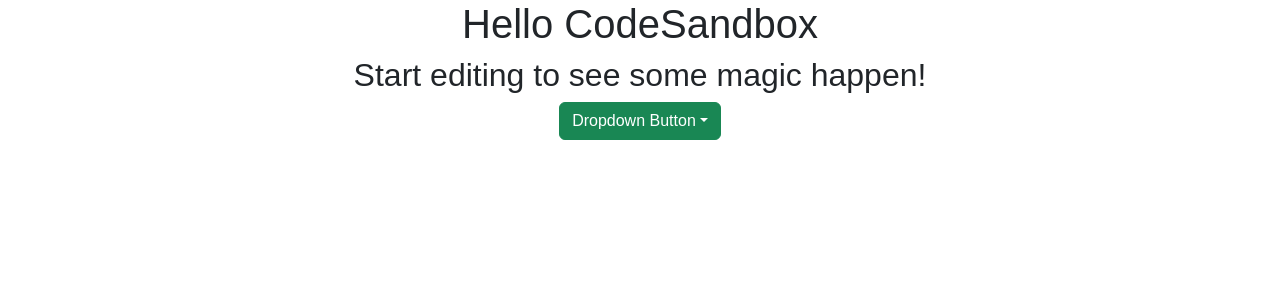
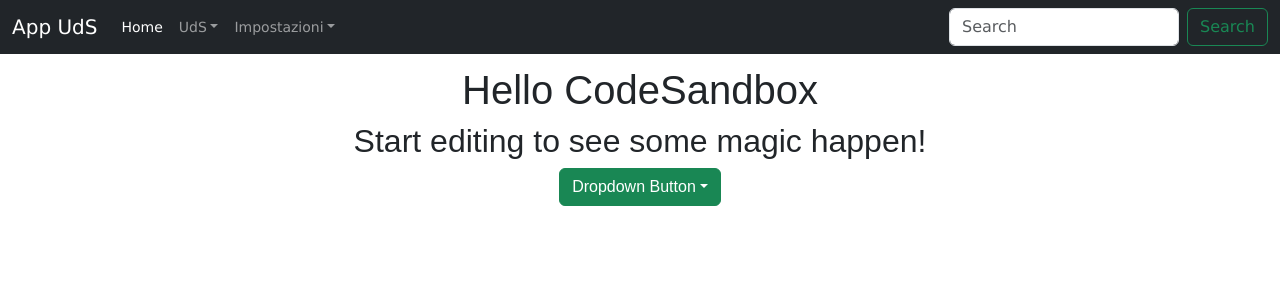
Before and after one commit to pzzfba16/sorveglianzaReact, a React (Create React App) app: page / in a window 1280 px wide. Shown: the top 300 px of the page. Built offline with nearby package versions, Linux system fonts and the light colour scheme.

Commit message:
Starting

```diff
--- a/public/index.html
+++ b/public/index.html
@@ -1,6 +1,12 @@
 <!DOCTYPE html>
 <html lang="en">
   <head>
+    <meta
+      name="description"
+      content="App dell'UdS per l'istruttoria dei procedimenti"
+    />
+    <meta name="author" content="Fabio Pizzolato" />
+    <title>App UdS Verona</title>
     <meta charset="utf-8" />
     <meta
       name="viewport"
@@ -25,8 +31,9 @@
     <title>React App</title>
   </head>
 
-  <body>
+  <body class="d-flex flex-column h-100">
     <noscript> You need to enable JavaScript to run this app. </noscript>
+    <div id="navbar"></div>
     <div id="root"></div>
     <!--
       This HTML file is a template.
--- /dev/null
+++ b/src/NavBar.js
@@ -0,0 +1,132 @@
+import React from "react";
+import ReactDOM from "react-dom";
+import { Container, Nav, Navbar, NavDropdown } from "react-bootstrap";
+import "./styles.css";
+
+function NavBar() {
+  return (
+    <header>
+      <div class="navbar">
+        <nav class="navbar navbar-expand-md navbar-dark fixed-top bg-dark">
+          <div class="container-fluid">
+            <a class="navbar-brand" href="/">
+              App UdS
+            </a>
+            <button
+              class="navbar-toggler"
+              type="button"
+              data-bs-toggle="collapse"
+              data-bs-target="#navbarCollapse"
+              aria-controls="navbarCollapse"
+              aria-expanded="false"
+              aria-label="Toggle navigation"
+            >
+              <span class="navbar-toggler-icon"></span>
+            </button>
+            <div class="collapse navbar-collapse" id="navbarCollapse">
+              <ul class="navbar-nav me-auto mb-2 mb-md-0">
+                <li class="nav-item">
+                  <a class="nav-link active" aria-current="page" href="/">
+                    Home
+                  </a>
+                </li>
+                <li class="nav-item dropdown">
+                  <a
+                    class="nav-link dropdown-toggle"
+                    href="#"
+                    role="button"
+                    data-bs-toggle="dropdown"
+                    aria-expanded="false"
+                  >
+                    UdS
+                  </a>
+                  <ul class="dropdown-menu">
+                    <li>
+                      <a class="dropdown-item" href="/UdS">
+                        Istanze
+                      </a>
+                    </li>
+                    <li>
+                      <a class="dropdown-item" href="#">
+                        Nuove istanze
+                      </a>
+                    </li>
+                    <li>
+                      <hr class="dropdown-divider" />
+                    </li>
+                    <li>
+                      <a class="dropdown-item" href="#">
+                        Something else here
+                      </a>
+                    </li>
+                  </ul>
+                </li>
+                <li class="nav-item dropdown">
+                  <a
+                    class="nav-link dropdown-toggle"
+                    href="#"
+                    role="button"
+                    data-bs-toggle="dropdown"
+                    aria-expanded="false"
+                  >
+                    Impostazioni
+                  </a>
+                  <ul class="dropdown-menu">
+                    <li>
+                      <a class="dropdown-item" href="#">
+                        Magistrati
+                      </a>
+                    </li>
+                    <li>
+                      <a class="dropdown-item" href="#">
+                        Procuratori
+                      </a>
+                    </li>
+                    <li>
+                      <a class="dropdown-item" href="#">
+                        Posizioni giuridiche
+                      </a>
+                    </li>
+                    <li>
+                      <a class="dropdown-item" href="#">
+                        Avvocati
+                      </a>
+                    </li>
+                    <li>
+                      <a class="dropdown-item" href="#">
+                        Sedi
+                      </a>
+                    </li>
+                    <li>
+                      <a class="dropdown-item" href="#">
+                        Organi
+                      </a>
+                    </li>
+                    <li>
+                      <a class="dropdown-item" href="#">
+                        Richieste
+                      </a>
+                    </li>
+                  </ul>
+                </li>
+              </ul>
+              <form class="d-flex" role="search">
+                <input
+                  class="form-control me-2"
+                  type="search"
+                  placeholder="Search"
+                  aria-label="Search"
+                />
+                <button class="btn btn-outline-success" type="submit">
+                  Search
+                </button>
+              </form>
+            </div>
+          </div>
+        </nav>
+      </div>
+    </header>
+  );
+}
+
+export default NavBar;
--- a/src/index.js
+++ b/src/index.js
@@ -1,6 +1,10 @@
 import React from "react";
 import ReactDOM from "react-dom";
 import App from "./App";
+import NavBar from "./NavBar";
 
 const rootElement = document.getElementById("root");
+const navbarElemet = document.getElementById("navbar");
+
+ReactDOM.render(<NavBar />, navbarElemet);
 ReactDOM.render(<App />, rootElement);
--- a/src/styles.css
+++ b/src/styles.css
@@ -3,3 +3,12 @@
   font-family: sans-serif;
   text-align: center;
 }
+
+.selector-for-some-widget {
+  box-sizing: content-box;
+}
+
+body {
+  padding: 50px;
+  font: 14px "Lucida Grande", Helvetica, Arial, sans-serif;
+}
```
